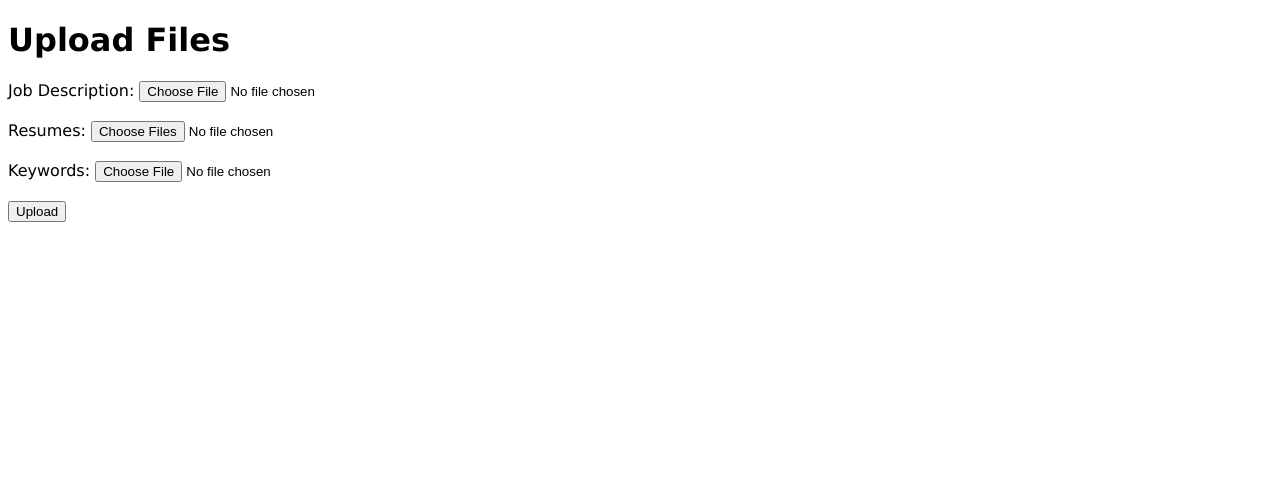
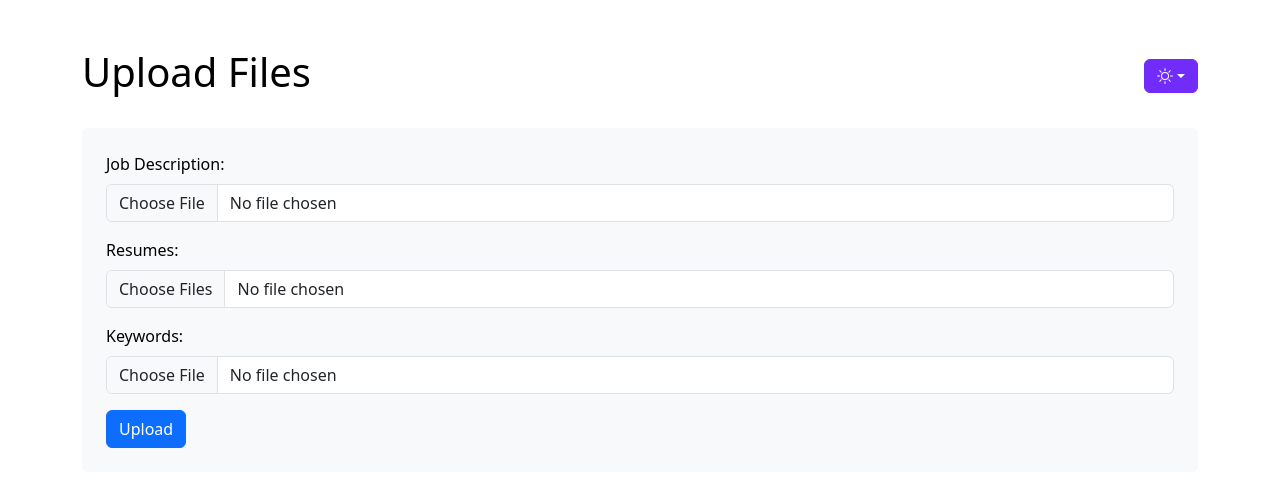
Before and after one commit to tj-dodd/easyATS, a Flask app: page / in a window 1280 px wide. Shown: the top 487 px of the page. Run offline with Flask 3, Linux system fonts and the light colour scheme; some libraries are stand-ins or nearby versions.

Commit message:
Update index.html

```diff
--- a/templates/index.html
+++ b/templates/index.html
@@ -5,21 +5,135 @@
     <meta name="viewport" content="width=device-width, initial-scale=1.0">
     <script src="{{ url_for('static', filename='script.js')}}"></script>
     <link rel="stylesheet" type="text/css" href="{{ url_for('static', filename='style.css') }}">
-    <title>Resume Screening</title>
+    <link href="https://cdn.jsdelivr.net/npm/bootstrap@5.3.3/dist/css/bootstrap.min.css" rel="stylesheet" integrity="sha384-QWTKZyjpPEjISv5WaRU9OFeRpok6YctnYmDr5pNlyT2bRjXh0JMhjY6hW+ALEwIH" crossorigin="anonymous">
+    <title>easyATS</title>
+    <style>
+      .bd-placeholder-img {
+        font-size: 1.125rem;
+        text-anchor: middle;
+        -webkit-user-select: none;
+        -moz-user-select: none;
+        user-select: none;
+      }
+
+      @media (min-width: 768px) {
+        .bd-placeholder-img-lg {
+          font-size: 3.5rem;
+        }
+      }
+
+      .btn-bd-primary {
+        --bd-violet-bg: #712cf9;
+        --bd-violet-rgb: 112.520718, 44.062154, 249.437846;
+        --bs-btn-font-weight: 600;
+        --bs-btn-color: var(--bs-white);
+        --bs-btn-bg: var(--bd-violet-bg);
+        --bs-btn-border-color: var(--bd-violet-bg);
+        --bs-btn-hover-color: var(--bs-white);
+        --bs-btn-hover-bg: #6528e0;
+        --bs-btn-hover-border-color: #6528e0;
+        --bs-btn-focus-shadow-rgb: var(--bd-violet-rgb);
+        --bs-btn-active-color: var(--bs-btn-hover-color);
+        --bs-btn-active-bg: #5a23c8;
+        --bs-btn-active-border-color: #5a23c8;
+      }
+
+      .bd-mode-toggle {
+        z-index: 1500;
+      }
+
+      .bd-mode-toggle .dropdown-menu .active .bi {
+        display: block !important;
+      }
+
+      body.light-mode {
+        background-color: #ffffff;
+        color: #000000;
+      }
+
+      body.dark-mode {
+        background-color: #212529;
+        color: #f8f9fa;
+      }
+
+      .btn-link {
+        color: inherit;
+      }
+    </style>
 </head>
-<body>
-    <h1>Upload Files</h1>
-    <form action="{{ url_for('upload_files') }}" method="post" enctype="multipart/form-data">
-        <label for="jobdescription">Job Description:</label>
-        <input type="file" id="jobdescription" name="jobdescription" required>
-        <br><br>
-        <label for="resumes">Resumes:</label>
-        <input type="file" id="resumes" name="resumes" multiple required>
-        <br><br>
-        <label for="keywords">Keywords:</label>
-        <input type="file" id="keywords" name="keywords" required>
-        <br><br>
-        <input type="submit" value="Upload">
-    </form>
+<body class="light-mode">
+</svg>
+    <div class="container mt-5">
+        <div class="d-flex justify-content-between align-items-center mb-4">
+            <h1>Upload Files</h1>
+            <div class="dropdown bd-mode-toggle">
+                <button class="btn btn-bd-primary py-2 dropdown-toggle d-flex align-items-center" id="bd-theme" type="button" aria-expanded="false" data-bs-toggle="dropdown" aria-label="Toggle theme (auto)">
+		<svg xmlns="http://www.w3.org/2000/svg" width="16" height="16" fill="currentColor" class="bi bi-sun" viewBox="0 0 16 16">
+  		<path d="M8 11a3 3 0 1 1 0-6 3 3 0 0 1 0 6m0 1a4 4 0 1 0 0-8 4 4 0 0 0 0 8M8 0a.5.5 0 0 1 .5.5v2a.5.5 0 0 1-1 0v-2A.5.5 0 0 1 8 0m0 13a.5.5 0 0 1 .5.5v2a.5.5 0 0 1-1 0v-2A.5.5 0 0 1 8 13m8-5a.5.5 0 0 1-.5.5h-2a.5.5 0 0 1 0-1h2a.5.5 0 0 1 .5.5M3 8a.5.5 0 0 1-.5.5h-2a.5.5 0 0 1 0-1h2A.5.5 0 0 1 3 8m10.657-5.657a.5.5 0 0 1 0 .707l-1.414 1.415a.5.5 0 1 1-.707-.708l1.414-1.414a.5.5 0 0 1 .707 0m-9.193 9.193a.5.5 0 0 1 0 .707L3.05 13.657a.5.5 0 0 1-.707-.707l1.414-1.414a.5.5 0 0 1 .707 0m9.193 2.121a.5.5 0 0 1-.707 0l-1.414-1.414a.5.5 0 0 1 .707-.707l1.414 1.414a.5.5 0 0 1 0 .707M4.464 4.465a.5.5 0 0 1-.707 0L2.343 3.05a.5.5 0 1 1 .707-.707l1.414 1.414a.5.5 0 0 1 0 .708"/></svg>
+			<span class="visually-hidden" id="bd-theme-text">Toggle theme</span>
+                </button>
+                <ul class="dropdown-menu dropdown-menu-end shadow" aria-labelledby="bd-theme-text">
+                    <li>
+                        <button type="button" class="dropdown-item d-flex align-items-center" data-bs-theme-value="light" aria-pressed="false">
+                            <svg class="bi me-2 opacity-50" width="1em" height="1em"><use href="#sun-fill"></use></svg>
+                            Light
+                            <svg class="bi ms-auto d-none" width="1em" height="1em"><use href="#check2"></use></svg>
+                        </button>
+                    </li>
+                    <li>
+                        <button type="button" class="dropdown-item d-flex align-items-center" data-bs-theme-value="dark" aria-pressed="false">
+                            <svg class="bi me-2 opacity-50" width="1em" height="1em"><use href="#moon-stars-fill"></use></svg>
+                            Dark
+                            <svg class="bi ms-auto d-none" width="1em" height="1em"><use href="#check2"></use></svg>
+                        </button>
+                    </li>
+                    <li>
+                        <button type="button" class="dropdown-item d-flex align-items-center active" data-bs-theme-value="auto" aria-pressed="true">
+                            <svg class="bi me-2 opacity-50" width="1em" height="1em"><use href="#circle-half"></use></svg>
+                            Auto
+                            <svg class="bi ms-auto d-none" width="1em" height="1em"><use href="#check2"></use></svg>
+                        </button>
+                    </li>
+                </ul>
+            </div>
+        </div>
+
+        <form action="{{ url_for('upload_files') }}" method="post" enctype="multipart/form-data" class="bg-light p-4 rounded">
+            <div class="mb-3">
+                <label for="jobdescription" class="form-label">Job Description:</label>
+                <input type="file" id="jobdescription" name="jobdescription" class="form-control" required>
+            </div>
+            <div class="mb-3">
+                <label for="resumes" class="form-label">Resumes:</label>
+                <input type="file" id="resumes" name="resumes" class="form-control" multiple required>
+            </div>
+            <div class="mb-3">
+                <label for="keywords" class="form-label">Keywords:</label>
+                <input type="file" id="keywords" name="keywords" class="form-control" required>
+            </div>
+            <button type="submit" class="btn btn-primary">Upload</button>
+        </form>
+    </div>
+
+    <script src="https://cdn.jsdelivr.net/npm/bootstrap@5.3.3/dist/js/bootstrap.bundle.min.js" integrity="sha384-YvpcrYf0tY3lHB60NNkmXc5s9fDVZLESaAA55NDzOxhy9GkcIdslK1eN7N6jIeHz" crossorigin="anonymous"></script>
+    <script>
+        document.addEventListener('DOMContentLoaded', function () {
+            const themeToggleBtn = document.getElementById('bd-theme');
+            const theme = localStorage.getItem('theme') || 'light';
+            setTheme(theme);
+
+            document.querySelectorAll('[data-bs-theme-value]').forEach(button => {
+                button.addEventListener('click', () => {
+                    const theme = button.getAttribute('data-bs-theme-value');
+                    setTheme(theme);
+                });
+            });
+
+            function setTheme(theme) {
+                document.body.className = theme + '-mode';
+                localStorage.setItem('theme', theme);
+            }
+        });
+    </script>
 </body>
 </html>
```
